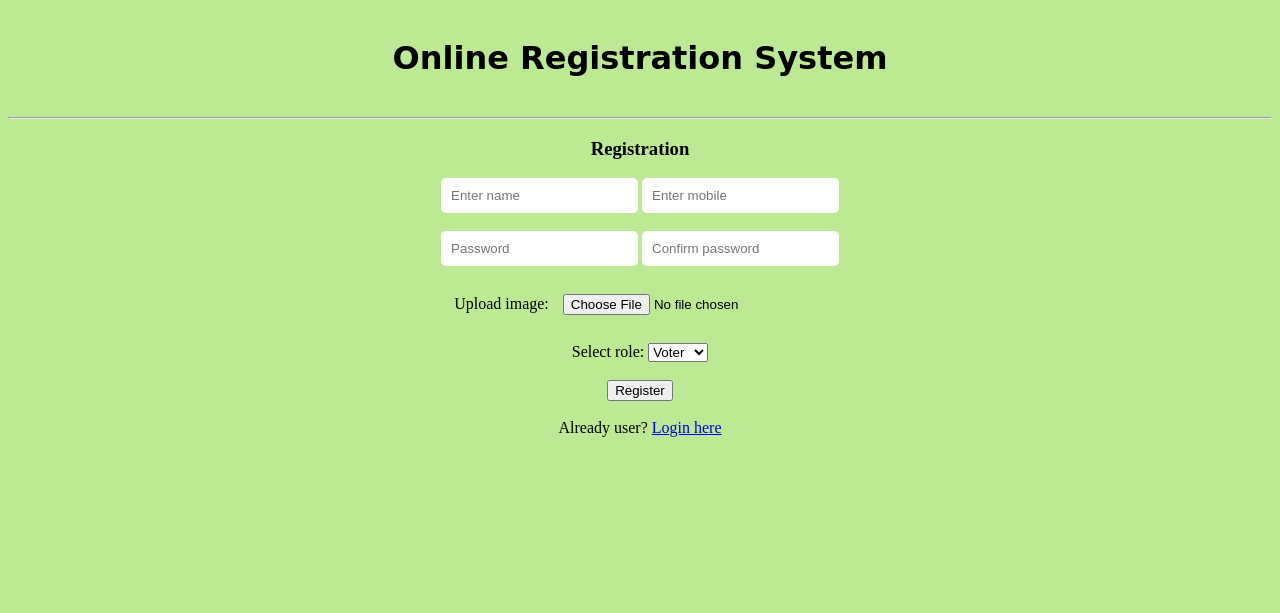
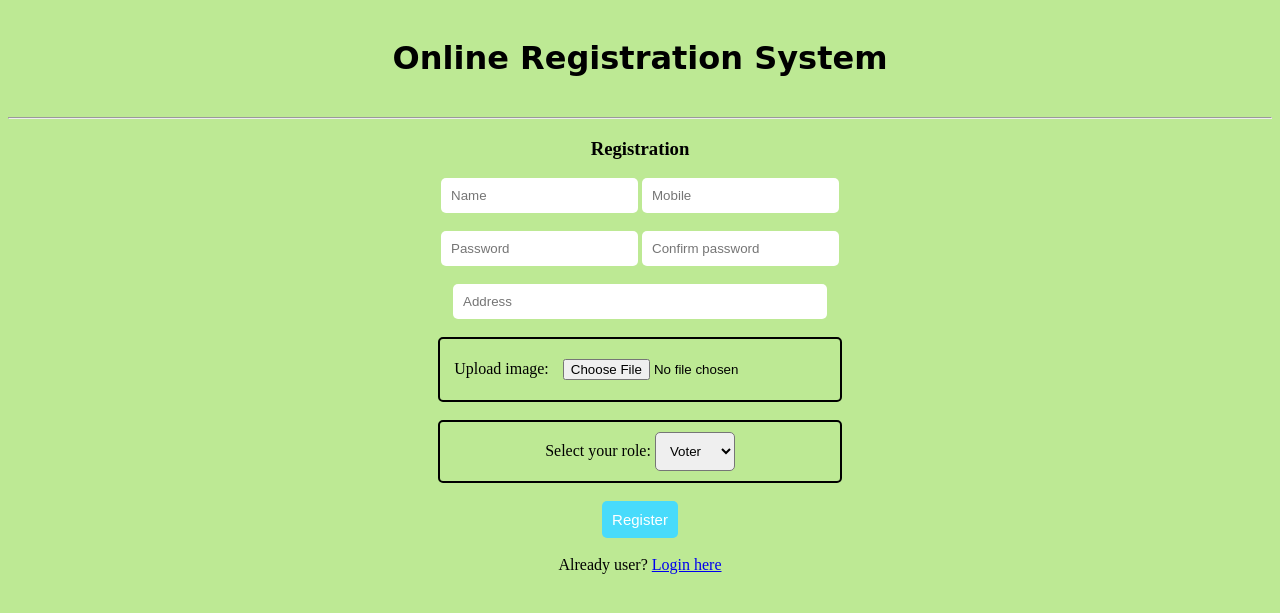
Before and after one commit to genos-ux/Online-Voting-System, a PHP site: page /routes/register.html in a window 1280 px wide. Shown: the top 613 px of the page. Run offline with PHP 8.4, Linux system fonts and the light colour scheme.

Commit message:
added inline styling

```diff
--- a/css/style.css
+++ b/css/style.css
@@ -19,8 +19,9 @@ input{
 #dropbox{
     padding: 10px;
     border-radius: 5px;
-    width: 13%;
+    width: 20%;
     border: none;
+
 }
 
 #loginbtn{
@@ -31,3 +32,14 @@ input{
     border: none;
     font-size: 15px;
 }
+
+#address{
+    /* width: 100%; */
+}
+
+#imagecss{
+    padding: 10px;
+    border: 2px solid black;
+    border-radius: 5px;
+    width: 30%;
+}
--- a/index.html
+++ b/index.html
@@ -20,7 +20,7 @@
             <input type="number" name="mobile" id="mobile" placeholder="Enter mobile"><br><br>
             <input type="password" name="password" id="password" placeholder="Enter password"><br><br>
 
-            <select name="role" id="dropbox">
+            <select name="role" id="dropbox" style="width: 16%">
                 <option value="1">Voter</option>
                 <option value="2">Group</option>
             </select><br><br>
--- a/routes/register.html
+++ b/routes/register.html
@@ -5,6 +5,44 @@
     <meta name="viewport" content="width=device-width, initial-scale=1.0">
     <title>Online Voting System - Registration</title>
     <link rel="stylesheet" href="../css/style.css">
+
+    <style>
+        #address{
+            width: 28%;
+        }
+
+        #imagepart{
+            border: 2px solid black;
+            border-radius: 5px;
+            padding: 10px;
+            width: 30%;
+            text-align: center;
+            /* margin: 0 auto; */
+        }
+        #role{
+            border: 2px solid black;
+            border-radius: 5px;
+            padding: 10px;
+            width: 30%;
+            text-align: center;
+        }
+
+        #role select{
+            border-radius: 5px;
+            padding: 10px;
+        }
+
+        #register_button{
+            padding: 10px;
+            border-radius: 5px;
+            background-color: #48dbfb;
+            color: white;
+            border: none;
+            font-size: 15px;
+            cursor: pointer;
+        }
+
+    </style>
 </head>
 <body>
     <div id="headerSection">
@@ -16,18 +54,29 @@
         <h3>Registration</h3>
 
         <form action="">
-            <input type="text" name="name" placeholder="Enter name">
-            <input type="number" name="mobile" placeholder="Enter mobile"><br><br>
+            <input type="text" name="name" placeholder="Name">
+            <input type="number" name="mobile" placeholder="Mobile"><br><br>
             <input type="password" name="password" placeholder="Password">
             <input type="password" name="lpassword" placeholder="Confirm password"><br><br>
-            Upload image: <input type="file" name="photo"><br><br>
-            Select role: <select name="role">
-                <option value="1">Voter</option>
-                <option value="2">Group</option>
-            </select><br><br>
+            <input type="text" name="address" id="address" placeholder="Address"><br><br>
+            <center>
+                <div id="imagepart">
+                    Upload image: <input type="file" name="photo">
+                </div><br>
 
-            <button>Register</button><br><br>
+
+                <div id="role">
+                    Select your role: <select name="role">
+                        <option value="1">Voter</option>
+                        <option value="2">Group</option>
+                    </select>
+                </div><br>
+            </center>
+
+
+            <button id="register_button">Register</button><br><br>
             Already user? <a href="../index.html">Login here</a>
+
 
 
         </form>
```
